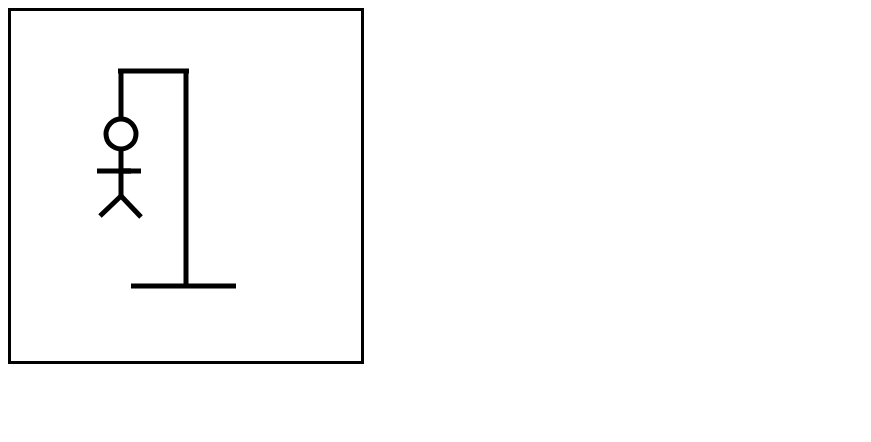
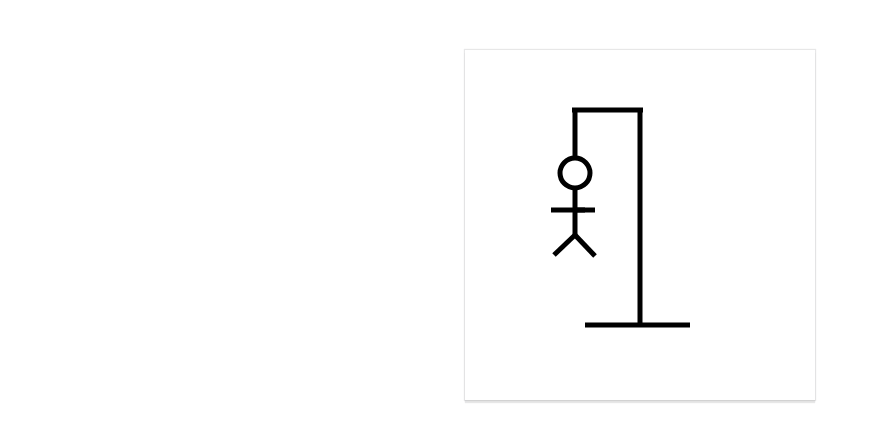
Before and after one commit to willshepp28/HTML5-canvas-demo, a plain HTML site: page index.html in a window 1280 px wide. Shown: the whole page, without its empty margins (0-871 px from the left). Drawn offline with Linux system fonts and the light colour scheme.

Commit message:
set some styles just for fun

```diff
--- a/css/style.css
+++ b/css/style.css
@@ -1,4 +1,14 @@
+body {
+    background-color: rgba(0, 0, 0, 0);
+}
+.container {
+    display: flex;
+    justify-content: center;
+    align-items: center;
+    margin-top: 50px;
+}
 canvas {
-    border: 3px solid black;
+    /* border: 3px solid black; */
+    box-shadow: 0 0 1px 1px rgba(20,23,28,.1), 0 3px 1px 0 rgba(20,23,28,.1);
     text-align:center;
 }
--- a/index.html
+++ b/index.html
@@ -9,7 +9,10 @@
     <link rel="stylesheet" href="css/style.css">
 </head>
 <body>
-    <canvas id="hangman" height="350px" width="350px"></canvas>
+    <div class="container">
+            <canvas id="hangman" height="350px" width="350px"></canvas>
+    </div>
+    <!-- <canvas id="hangman" height="350px" width="350px"></canvas> -->
     <!-- JavaScript -->
     <script src="js/canvas.js"></script>
 </body>
```
